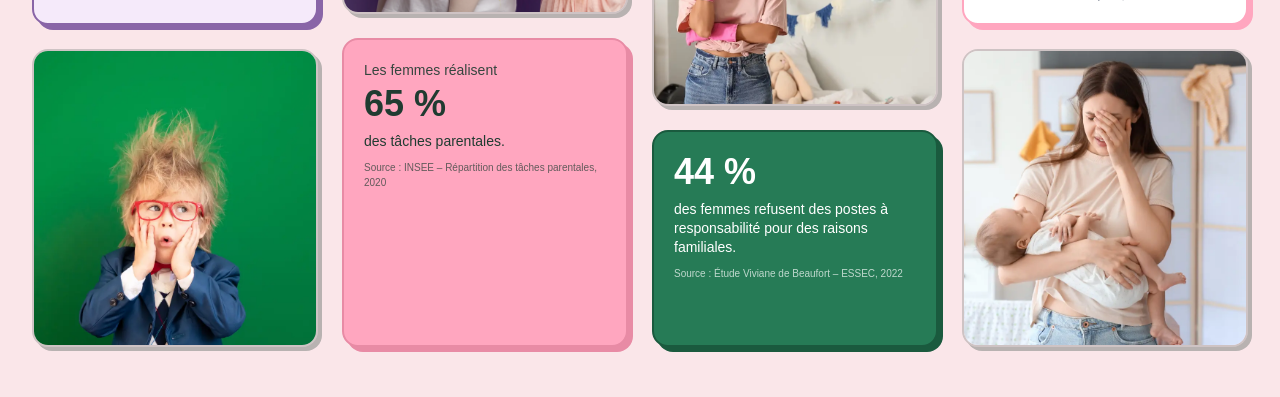
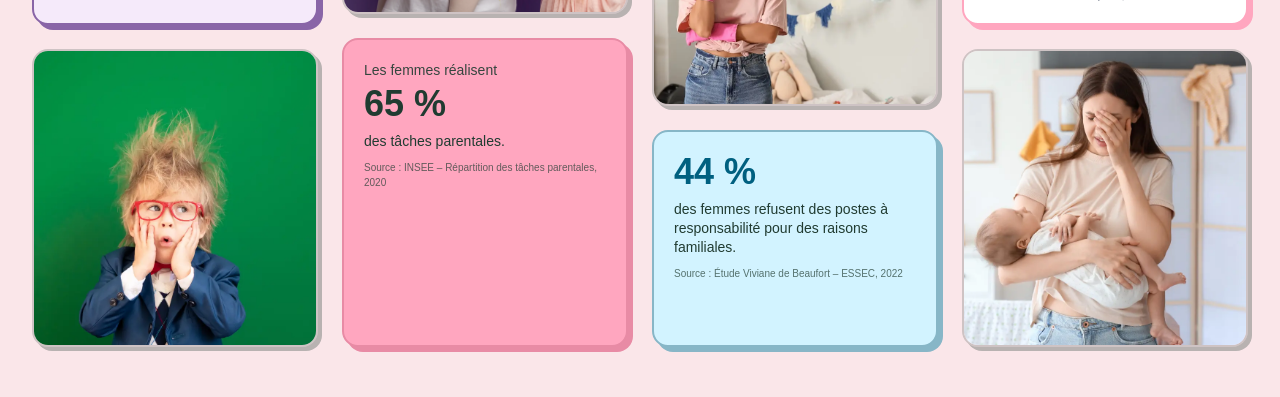
Before and after one commit to HappyTheo/happydarons-web, a React (Vite) app: page / in a window 1280 px wide. Shown: the part 4040-4437 px from the top of the page. Built offline with nearby package versions, Linux system fonts and the light colour scheme; a web font is replaced by a local one.

Commit message:
cahnge couleur to blue 44% stat

```diff
--- a/src/app/components/ConstatSection.tsx
+++ b/src/app/components/ConstatSection.tsx
@@ -68,8 +68,8 @@ export function ConstatSection() {
 						</div>
 
 						{/* Card 5 - 44% */}
-						<div className="flex-1 bg-[#267b56] rounded-2xl p-3 lg:p-5 text-white border-2 border-[#1a5a3e] shadow-[3px_3px_0px_0px_rgba(26,90,62,1)] lg:shadow-[5px_5px_0px_0px_rgba(26,90,62,1)] active:shadow-[1px_1px_0px_0px_rgba(26,90,62,1)] active:translate-x-[2px] active:translate-y-[2px] hover:shadow-[2px_2px_0px_0px_rgba(26,90,62,1)] hover:translate-x-[3px] hover:translate-y-[3px] transition-all cursor-pointer">
-							<p className="text-2xl lg:text-4xl font-bold mb-1 lg:mb-2">44 %</p>
+						<div className="flex-1 bg-[#D2F3FF] rounded-2xl p-3 lg:p-5 text-[#203b31] border-2 border-[#87b6c7] shadow-[3px_3px_0px_0px_rgba(135,182,199,1)] lg:shadow-[5px_5px_0px_0px_rgba(135,182,199,1)] active:shadow-[1px_1px_0px_0px_rgba(135,182,199,1)] active:translate-x-[2px] active:translate-y-[2px] hover:shadow-[2px_2px_0px_0px_rgba(135,182,199,1)] hover:translate-x-[3px] hover:translate-y-[3px] transition-all cursor-pointer">
+							<p className="text-2xl lg:text-4xl font-bold mb-1 lg:mb-2 text-[#006080]">44 %</p>
 							<p className="text-[10px] lg:text-sm leading-snug mb-1 lg:mb-2">
 								des femmes refusent des postes à responsabilité pour des raisons familiales.
 							</p>
```
